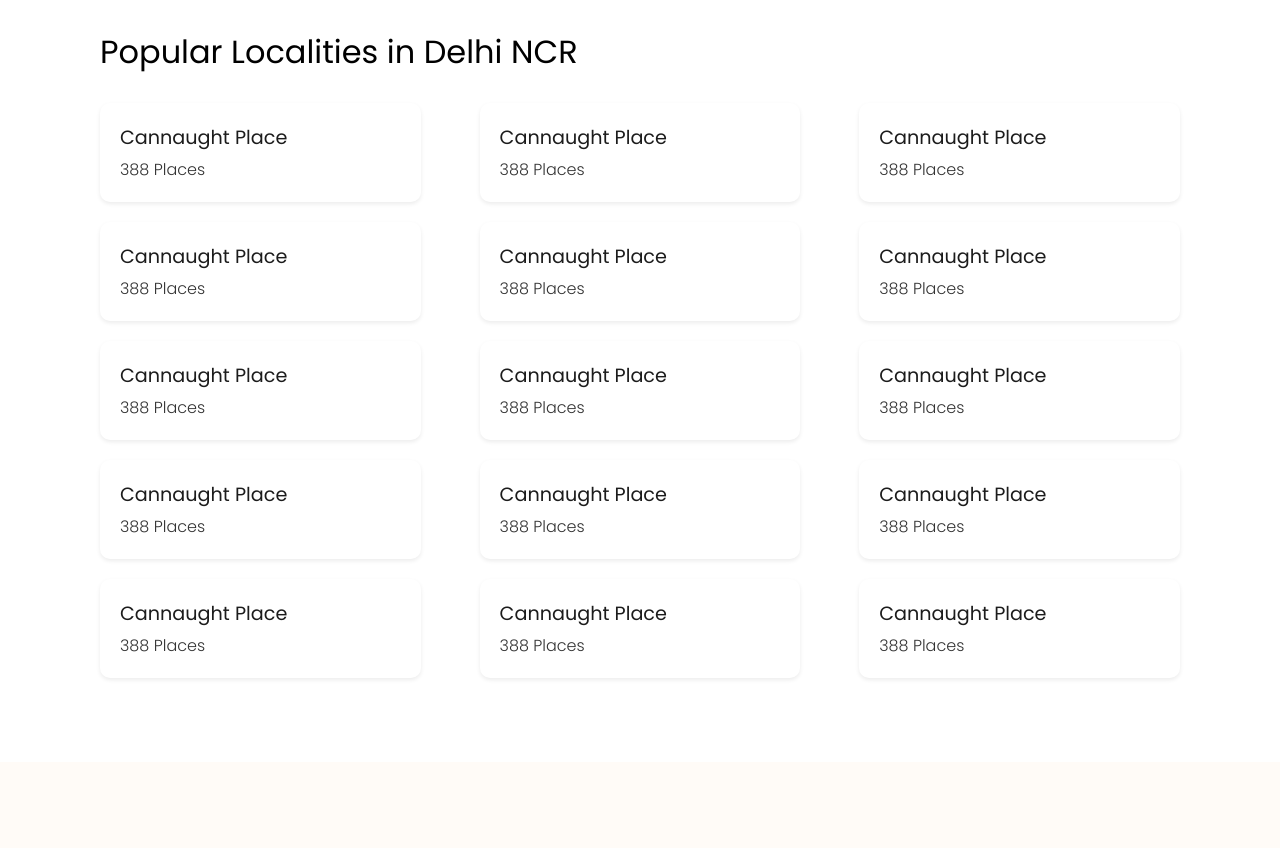
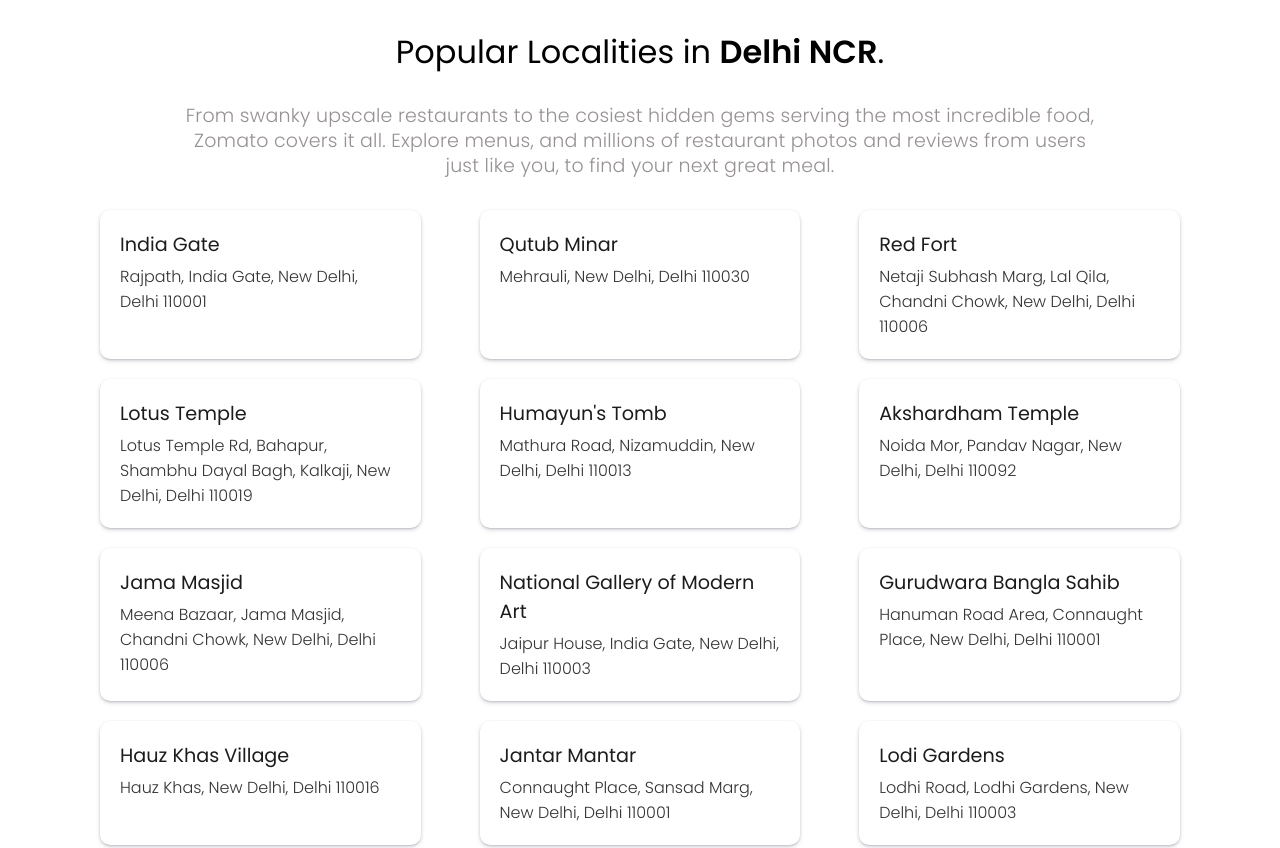
Before and after one commit to thenovil/ZOMATO-CLONE-nov, a plain HTML site: page zomato-project/index.html in a window 1280 px wide. Shown: the part 820-1668 px from the top of the page. Drawn offline with Linux system fonts and the light colour scheme.

Commit message:
LAST COMMIT

```diff
--- a/zomato-project/index.html
+++ b/zomato-project/index.html
@@ -8,6 +8,7 @@
 <link rel="stylesheet" href="https://cdnjs.cloudflare.com/ajax/libs/font-awesome/6.1.1/css/all.min.css" integrity="sha512-KfkfwYDsLkIlwQp6LFnl8zNdLGxu9YAA1QvwINks4PhcElQSvqcyVLLD9aMhXd13uQjoXtEKNosOWaZqXgel0g==" crossorigin="anonymous" referrerpolicy="no-referrer" />
 <link rel = "Stylesheet" href = "style.css">
 </head>
+
 <body>
     <header>
         <div class="nav">
@@ -67,72 +68,73 @@
     <!--SECTION-2-->
 <section class="section-2">
     <div class="section-2-heading">
-        <p>Popular Localities in Delhi NCR</p>
+        <p class="dehlihead">Popular Localities in <span class="head-span">Delhi NCR</span>.</p>
+        <p  class="para">From swanky upscale restaurants to the cosiest hidden gems serving the most incredible food,<br> Zomato covers it all. Explore menus, and millions of restaurant photos and reviews from users <br>
+             just like you, to find your next great meal.</p>
     </div>
     <div class="section-2-container">
         <div class="section-2-items">
+
             <div class="section-2-item">
-                <p class="item-head">Cannaught Place</p>
-                <p class="item-subhead">388 Places</p>
+                <p class="item-head">India Gate</p>
+                <p class="item-subhead">Rajpath, India Gate, New Delhi, Delhi 110001</p>
+
             </div>
 
             <div class="section-2-item">
-                <p class="item-head">Cannaught Place</p>
-                <p class="item-subhead">388 Places</p>
+                <p class="item-head">Qutub Minar</p>
+                <p class="item-subhead">Mehrauli, New Delhi, Delhi 110030</p>
+            </div>
+
+            <div class="section-2-item">
+                <p class="item-head">Red Fort</p>
+                <p class="item-subhead">Netaji Subhash Marg, Lal Qila, Chandni Chowk, New Delhi, Delhi 110006</p>
+            </div>
+
+            <div class="section-2-item">
+                <p class="item-head">Lotus Temple</p>
+                <p class="item-subhead">Lotus Temple Rd, Bahapur, Shambhu Dayal Bagh, Kalkaji, New Delhi, Delhi 110019</p>
+            </div>
+
+            <div class="section-2-item">
+                <p class="item-head">Humayun's Tomb</p>
+                <p class="item-subhead">Mathura Road, Nizamuddin, New Delhi, Delhi 110013</p>
+            </div>
+
+            <div class="section-2-item">
+                <p class="item-head">Akshardham Temple</p>
+                <p class="item-subhead">Noida Mor, Pandav Nagar, New Delhi, Delhi 110092</p>
+            </div>
+
+            <div class="section-2-item">
+                <p class="item-head">Jama Masjid</p>
+                <p class="item-subhead">Meena Bazaar, Jama Masjid, Chandni Chowk, New Delhi, Delhi 110006</p>
+            </div>
+
+            <div class="section-2-item">
+                <p class="item-head">National Gallery of Modern Art</p>
+                <p class="item-subhead">Jaipur House, India Gate, New Delhi, Delhi 110003</p>
+            </div>
+
+            <div class="section-2-item">
+                <p class="item-head">Gurudwara Bangla Sahib</p>
+                <p class="item-subhead">Hanuman Road Area, Connaught Place, New Delhi, Delhi 110001</p>
+            </div>
+
+            <div class="section-2-item">
+                <p class="item-head">Hauz Khas Village</p>
+                <p class="item-subhead">Hauz Khas, New Delhi, Delhi 110016</p>
             </div>
             <div class="section-2-item">
-                <p class="item-head">Cannaught Place</p>
-                <p class="item-subhead">388 Places</p>
+                <p class="item-head">Jantar Mantar</p>
+                <p class="item-subhead">Connaught Place, Sansad Marg, New Delhi, Delhi 110001</p>
             </div>
+
             <div class="section-2-item">
-                <p class="item-head">Cannaught Place</p>
-                <p class="item-subhead">388 Places</p>
+                <p class="item-head">Lodi Gardens</p>
+                <p class="item-subhead">Lodhi Road, Lodhi Gardens, New Delhi, Delhi 110003</p>
             </div>
-            <div class="section-2-item">
-                <p class="item-head">Cannaught Place</p>
-                <p class="item-subhead">388 Places</p>
-            </div>
-            <div class="section-2-item">
-                <p class="item-head">Cannaught Place</p>
-                <p class="item-subhead">388 Places</p>
-            </div>
-            <div class="section-2-item">
-                <p class="item-head">Cannaught Place</p>
-                <p class="item-subhead">388 Places</p>
-            </div>
-            <div class="section-2-item">
-                <p class="item-head">Cannaught Place</p>
-                <p class="item-subhead">388 Places</p>
-            </div>
-            <div class="section-2-item">
-                <p class="item-head">Cannaught Place</p>
-                <p class="item-subhead">388 Places</p>
-            </div>
-            <div class="section-2-item">
-                <p class="item-head">Cannaught Place</p>
-                <p class="item-subhead">388 Places</p>
-            </div>
-            <div class="section-2-item">
-                <p class="item-head">Cannaught Place</p>
-                <p class="item-subhead">388 Places</p>
-            </div>
-            <div class="section-2-item">
-                <p class="item-head">Cannaught Place</p>
-                <p class="item-subhead">388 Places</p>
-            </div>
-            <div class="section-2-item">
-                <p class="item-head">Cannaught Place</p>
-                <p class="item-subhead">388 Places</p>
-            </div>
-            <div class="section-2-item">
-                <p class="item-head">Cannaught Place</p>
-                <p class="item-subhead">388 Places</p>
-            </div>
-            <div class="section-2-item">
-                <p class="item-head">Cannaught Place</p>
-                <p class="item-subhead">388 Places</p>
-            </div>
-        </div>
+
     </div>
 </section>
 
--- a/zomato-project/style.css
+++ b/zomato-project/style.css
@@ -6,6 +6,11 @@
     font-family: "Poppins", sans-serif;
 }
 
+
+::selection {
+        color: rgb(255, 255, 255);
+        background: rgb(0, 0, 0);
+      }
 header {
     width: 100%;
     height: 70vh;
@@ -56,6 +61,26 @@
     color: whitesmoke;
     font-weight: 400;
 }
+.section-2-heading{
+    text-align: center;
+    margin-top:20px ;
+
+
+}
+.head-span{
+    font-size: 2rem;
+    font-weight: 600;
+}
+.para{
+    font-size: 19px;
+    font-weight: 100;
+    color: rgb(151, 145, 145);
+    line-height: 25px;
+    letter-spacing: .2px;
+
+
+}
+
 
 .search {
     display: flex;
@@ -132,8 +157,9 @@
     letter-spacing: 0.7px;
 }
 .section-1 .section-1-item:hover {
-    box-shadow: 0px 1px 2px rgba(207, 207, 207, 0.5);
+    box-shadow: rgba(50, 50, 93, 0.25) 0px 2px 5px -1px, rgba(0, 0, 0, 0.3) 0px 1px 3px -1px;
     transition: all 0.1s;
+    border: solid black 1px;
 }
 
 .section-2 {
@@ -150,6 +176,7 @@
     display: flex;
     flex-wrap: wrap;
     justify-content: space-between;
+    margin-top: 2rem;
 }
 .section-2 .section-2-container .section-2-items .section-2-item {
     width: 100%;
@@ -158,9 +185,12 @@
 }
 .section-2-item {
     border-radius: 10px;
-    box-shadow: 0 2px 4px rgb(236, 236, 236);
+    box-shadow: rgba(50, 50, 93, 0.25) 0px 2px 5px -1px, rgba(0, 0, 0, 0.3) 0px 1px 3px -1px;
     padding: 20px;
 }
+.section-2-item:hover{
+    box-shadow: rgba(0, 0, 0, 0.16) 0px 1px 4px;
+    border: solid rgb(212, 210, 210) .5px}
 .section-2 .item-head {
     font-size: 1.2rem;
     color: rgb(28, 28, 28);
```
